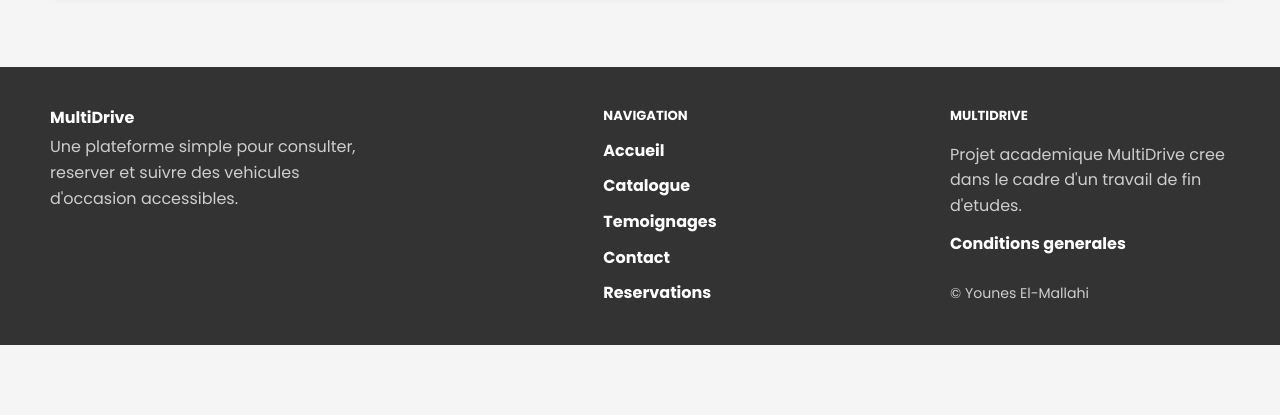
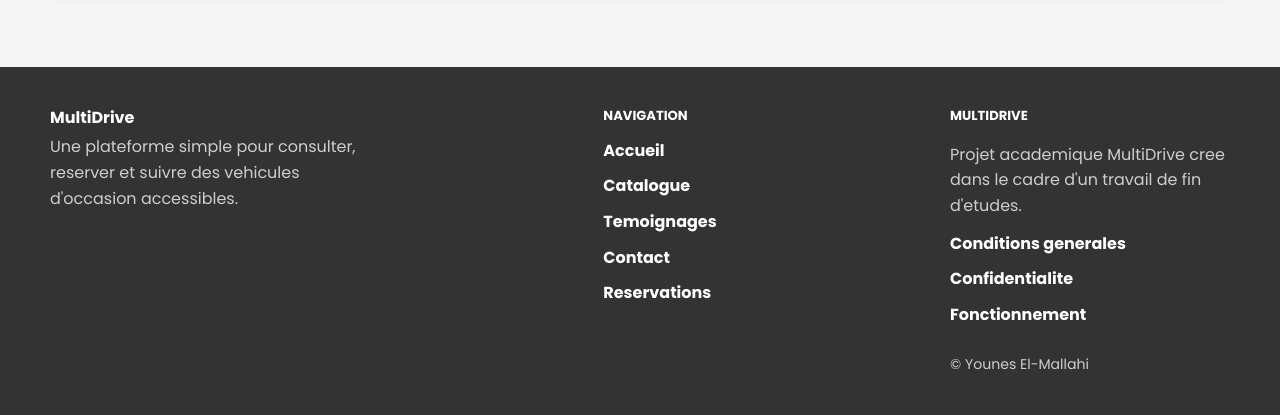
Before and after one commit to younesmala/multidrive, a Django app: page /accounts/admin-dashboard/ in a window 1280 px wide. Shown: the part 2242-2657 px from the top of the page. Before the commit the page ends 2587 px from the top, so only its background shows below. Run offline with Django 5.2, Linux system fonts and the light colour scheme; the visitor is signed in with stand-in values (Sample User, id 1); data comes from the database, SQL or seed files in the repository; data that the repository does not hold is empty; parts of the project's set-up code (start-up, migrations or seed data) failed here and were passed over.

Commit message:
Footer : ajout liens Confidentialité et Fonctionnement

```diff
--- a/vehicles/templates/vehicles/base.html
+++ b/vehicles/templates/vehicles/base.html
@@ -183,6 +183,8 @@
             <p class="footer-note">{% trans "Projet academique MultiDrive cree dans le cadre d'un travail de fin d'etudes." %}</p>
             <div class="footer-links" style="margin-bottom: 10px;">
                 <a href="{% url 'vehicles:cgv' %}">{% trans "Conditions generales" %}</a>
+                <a href="{% url 'vehicles:confidentialite' %}">{% trans "Confidentialite" %}</a>
+                <a href="{% url 'vehicles:fonctionnement' %}">{% trans "Fonctionnement" %}</a>
             </div>
             <p class="footer-copy">&copy; Younes El-Mallahi</p>
         </div>
```
